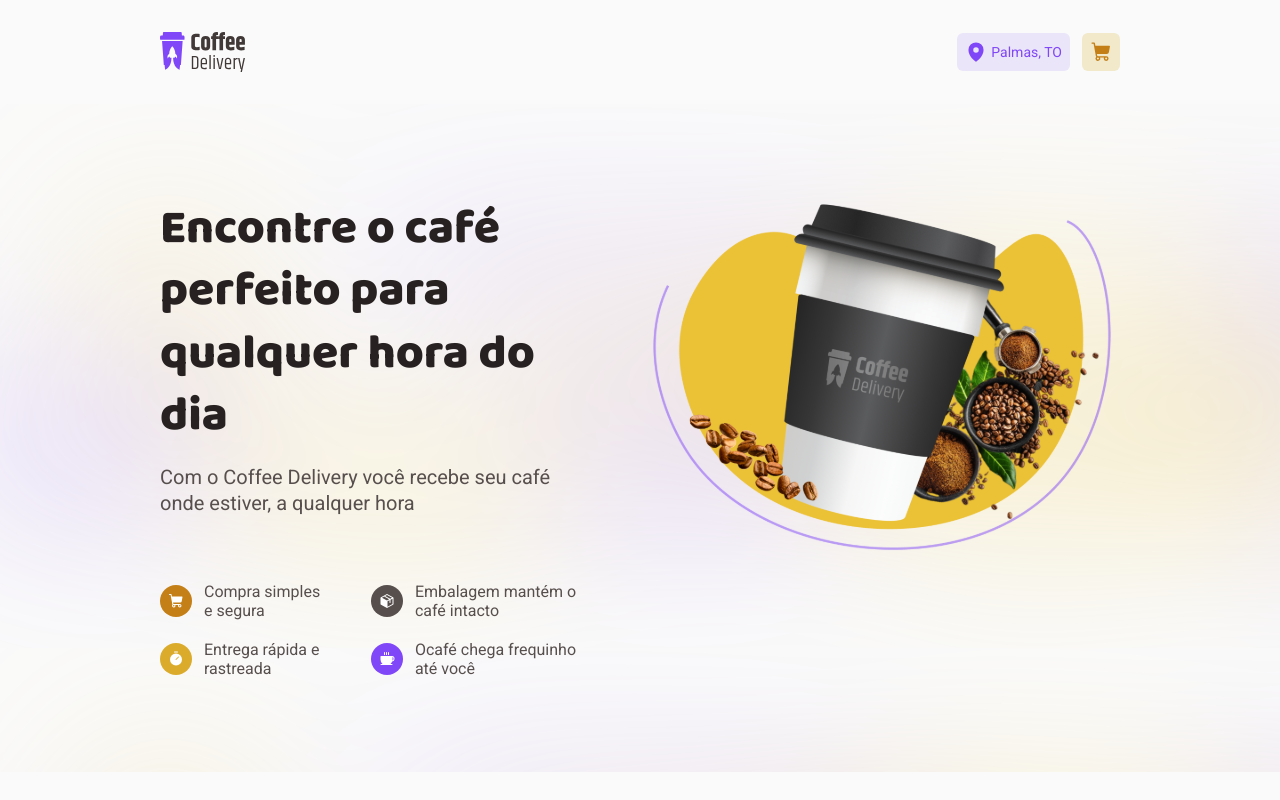
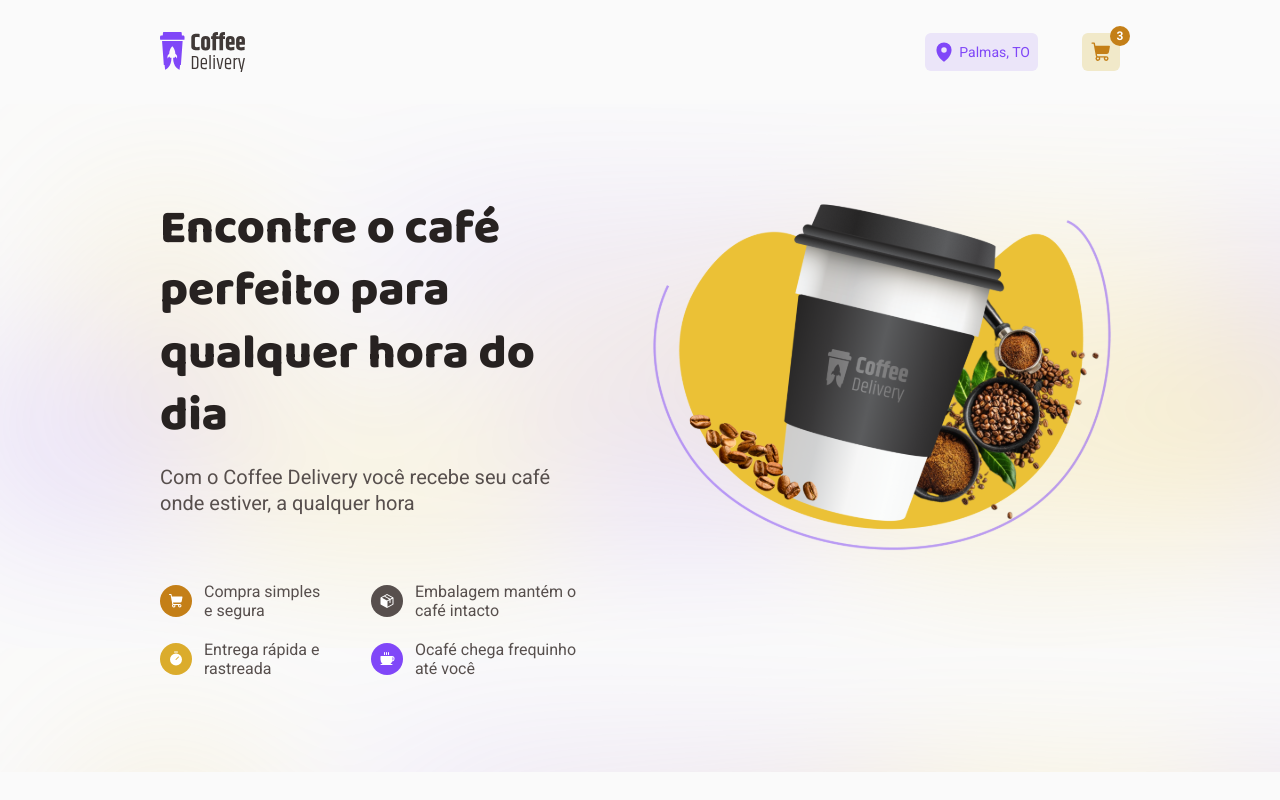
Before and after one commit to elioenays/coffee-delivery, a React (Vite) app: page / in a window 1280 px wide. Shown: the top 800 px of the page. Built offline with nearby package versions, Linux system fonts and the light colour scheme; the HTML template or start-up script is replaced by a standard one.

Commit message:
Imp itens quantity

```diff
--- a/src/components/Header/index.tsx
+++ b/src/components/Header/index.tsx
@@ -1,4 +1,9 @@
-import { ActionsContainer, HeaderContainer, LocationContainer } from './styles'
+import {
+  ActionsContainer,
+  Counter,
+  HeaderContainer,
+  LocationContainer,
+} from './styles'
 
 import logo from '../../assets/Logo.svg'
 import { MapPin, ShoppingCart } from '@phosphor-icons/react'
@@ -15,6 +20,7 @@ export default function Header() {
           />
           Palmas, TO
         </LocationContainer>
+        <Counter>3</Counter>
         <button>
           <ShoppingCart
             size={22}
--- a/src/components/Header/styles.ts
+++ b/src/components/Header/styles.ts
@@ -50,3 +50,24 @@ export const LocationContainer = styled.span`
   font-size: 0.875rem;
   line-height: 1.3;
 `
+
+export const Counter = styled.span`
+  background: ${(props) => props.theme['yellow-dark']};
+  color: ${(props) => props.theme['white']};
+
+  font-weight: bold;
+  letter-spacing: -6%;
+  font-size: 0.75rem;
+
+  width: 20px;
+  height: 20px;
+
+  display: flex;
+  align-items: center;
+  justify-content: center;
+  border-radius: 999px;
+
+  position: relative;
+  bottom: 16px;
+  left: 60px;
+`
```
